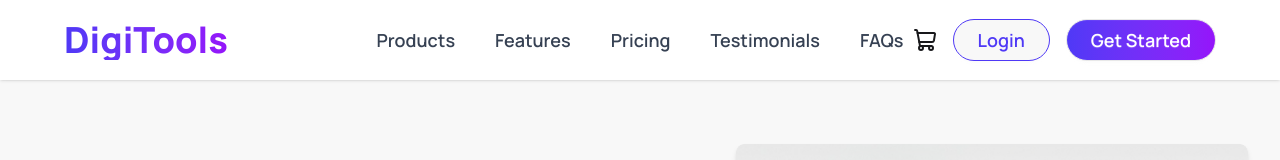
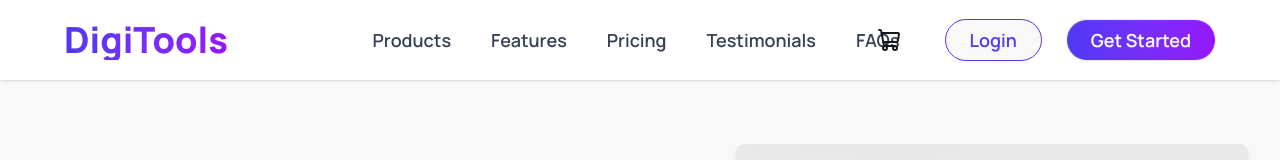
Before and after one commit to RedwanHaasaan/DigiTools, a React (Vite) app: page / in a window 1280 px wide. Shown: the top 160 px of the page. Built offline with nearby package versions, Linux system fonts and the light colour scheme.

Commit message:
feat(Navbar, ProductSection): Integrate cart item count in Navbar and pass cart state to ProductSection

```diff
--- a/src/App.jsx
+++ b/src/App.jsx
@@ -2,17 +2,18 @@ import Navbar from "./components/layout/Navbar";
 import Hero from "./sections/Hero";
 import ProductSection from "./sections/ProductSection";
 import StatSection from "./sections/StatSection";
-
+import { useState } from "react";
 function App() {
+   const [cart, setCart] = useState([]);
   return (
     <>
       <header className="sticky z-50 top-0">
-        <Navbar />
+        <Navbar cartItem={cart.length} />
       </header>
       <main>
         <Hero />
         <StatSection/>
-        <ProductSection/>
+        <ProductSection cart={cart} setCart={setCart} />
       </main>
     </>
   );
--- a/src/components/layout/Navbar.jsx
+++ b/src/components/layout/Navbar.jsx
@@ -1,6 +1,6 @@
 import { ShoppingCart } from "lucide-react";
 
-const Navbar = () => {
+const Navbar = ({ cartItem }) => {
   const navItems = [
     { id: 1, name: "Products" },
     { id: 2, name: "Features" },
@@ -14,10 +14,8 @@ const Navbar = () => {
 
   return (
     <div className="navbar bg-base-100 shadow-sm px-4 lg:px-8 xl:px-16 2xl:px-10 min-h-16 lg:min-h-18 xl:min-h-20 backdrop-blur-md">
-
       {/* Container */}
       <div className="container mx-auto flex items-center justify-between">
-
         {/* LEFT */}
         <div className="navbar-start">
           {/* Mobile Menu */}
@@ -102,9 +100,15 @@ const Navbar = () => {
         </div>
 
         {/* RIGHT */}
-        <div className="navbar-end gap-3 lg:gap-4">
-          <ShoppingCart  className="lg:hidden xl:flex"/>
-
+        <div className="navbar-end gap-3 lg:gap-4 xl:gap-6 ">
+          <div className="indicator tab tab-active mr-2 lg:hidden xl:flex">
+            {cartItem !== 0 && (
+              <span className="indicator-item badge badge-primary rounded-full w-6 h-6 flex items-center justify-center text-center p-0">
+                {cartItem}
+              </span>
+            )}
+            <ShoppingCart className="hover:text-primary" />
+          </div>
           {/* Login */}
           <a
             className="btn text-sm lg:text-base xl:text-lg font-semibold
--- a/src/sections/ProductSection.jsx
+++ b/src/sections/ProductSection.jsx
@@ -2,10 +2,9 @@ import { useState } from "react";
 import ToggleButtons from "../components/ToggleButtons";
 import ProductShow from "../components/layout/ProductShow";
 import Cart from "../components/layout/Cart";
-const ProductSection = () => {
+const ProductSection = ({cart,setCart}) => {
   const [active, setActive] = useState("products");
   const [products, setProducts] = useState([]);
-  const [cart, setCart] = useState([]);
   const [loaded, setLoaded] = useState(false);
   const loadProducts = async () => {
     const res = await fetch("/product.json");
```
